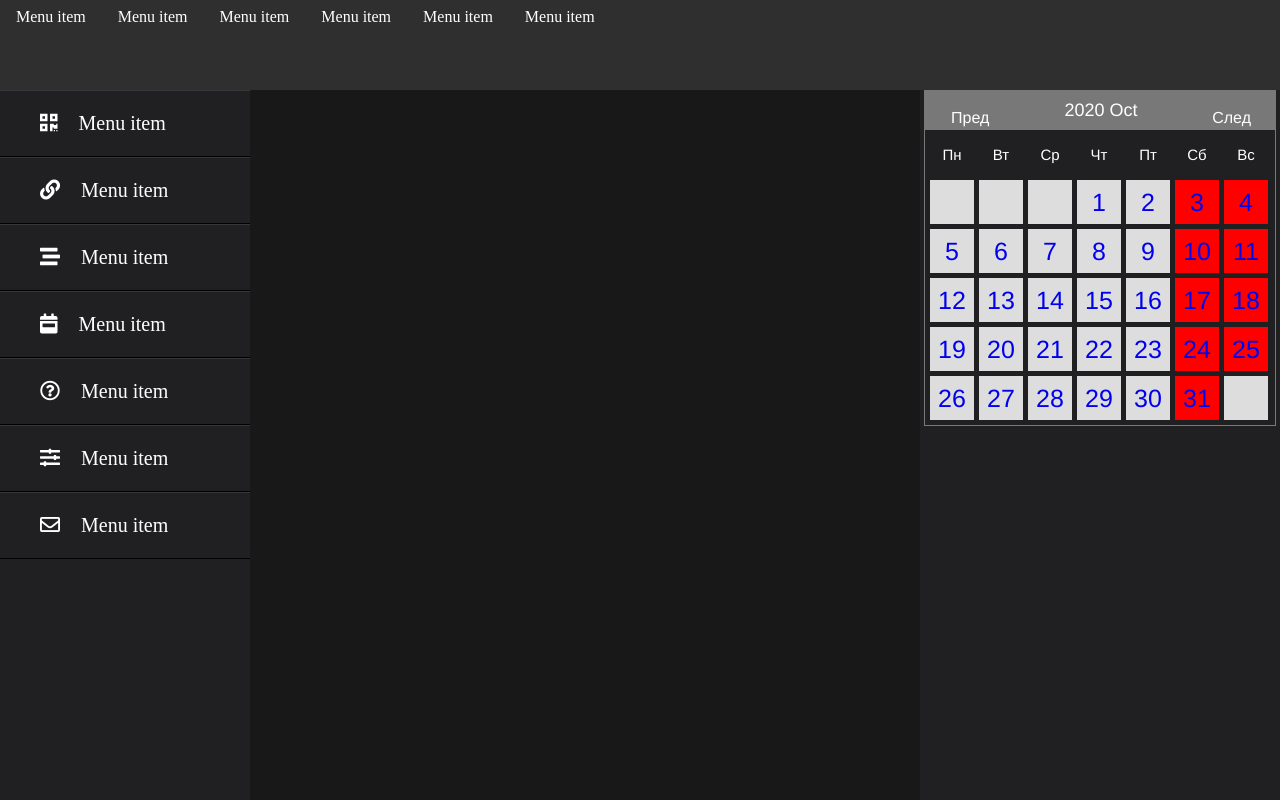
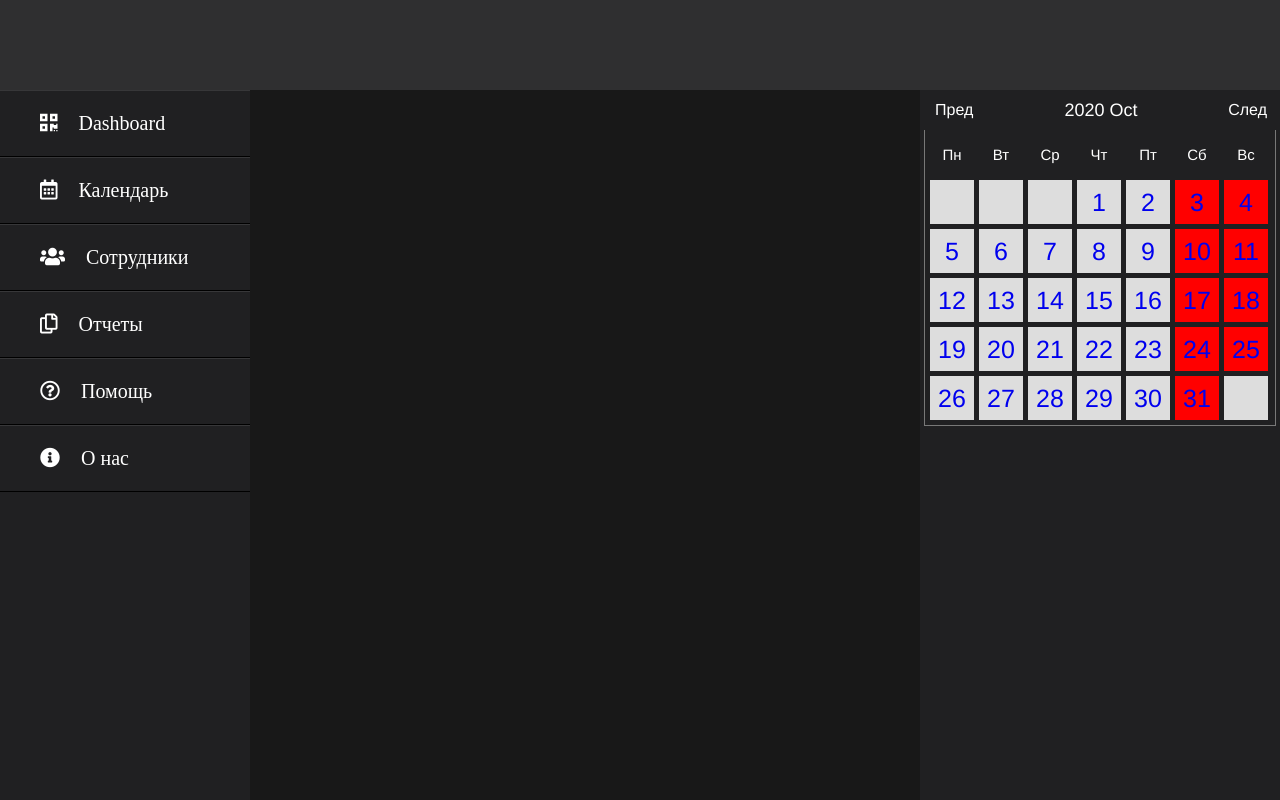
Before and after one commit to Dies1rae/DepTimeManager, a PHP site: page / in a window 1280 px wide. Run offline with PHP 8.4, Linux system fonts and the light colour scheme.

Commit message:
edit css

```diff
--- a/index.php
+++ b/index.php
@@ -12,57 +12,45 @@
 <body>
     <div id="container" class="wrapper">
         <header>
-            <div class="header">
-                <a href="" class="a-button">Menu item</a>
-                <a href="" class="a-button">Menu item</a>
-                <a href="" class="a-button">Menu item</a>
-                <a href="" class="a-button">Menu item</a>
-                <a href="" class="a-button">Menu item</a>
-                <a href="" class="a-button">Menu item</a>
-            </div>
+
         </header>
         <nav>
             <ul>
                 <li>
                     <a href="#">
                         <i class="fas fa-qrcode" aria-hidden="true"></i>
-                        <span>Menu item</span>
+                        <span>Dashboard</span>
                     </a>
                 </li>
                 <li>
                     <a href="#">
-                        <i class="fas fa-link" aria-hidden="true"></i>
-                        <span>Menu item</span>
+                    <i class="far fa-calendar-alt" aria-hidden="true"></i>
+                        <span>Календарь</span>
                     </a>
                 </li>
                 <li>
                     <a href="#">
-                        <i class="fas fa-stream" aria-hidden="true"></i>
-                        <span>Menu item</span>
+                    <i class="fas fa-users" aria-hidden="true"></i>
+                        <span>Сотрудники</span>
                     </a>
                 </li>
+
                 <li>
                     <a href="#">
-                        <i class="fas fa-calendar-week" aria-hidden="true"></i>
-                        <span>Menu item</span>
+                    <i class="far fa-copy" aria-hidden="true"></i>
+                        <span>Отчеты</span>
                     </a>
                 </li>
                 <li>
                     <a href="#">
                         <i class="far fa-question-circle" aria-hidden="true"></i>
-                        <span>Menu item</span>
+                        <span>Помощь</span>
                     </a>
                 </li>
                 <li>
                     <a href="#">
-                        <i class="fas fa-sliders-h" aria-hidden="true"></i>
-                        <span>Menu item</span>
-                    </a>
-                </li>
-                <li>
-                    <a href="#">
-                        <i class="far fa-envelope" aria-hidden="true"></i>
-                        <span>Menu item</span>
+                    <i class="fas fa-info-circle" aria-hidden="true"></i>
+                        <span>О нас</span>
                     </a>
                 </li>
             </ul>
--- a/style/calendar.css
+++ b/style/calendar.css
@@ -1,53 +1,53 @@
 /*******************************Calendar Top Navigation*********************************/
 div#calendar{
-    margin:0px auto;
-    padding:0px;
+    margin: 0px auto;
+    padding: 0px;
     width: 352px;
-    font-family:Helvetica, "Times New Roman", Times, serif;
+    font-family: Helvetica, "Times New Roman", Times, serif;
   }
 
 div#calendar div.box{
-      position:relative;
-      top:0px;
-      left:0px;
-      width:100%;
-      height:40px;
-      background-color:   #787878 ;
+    position: relative;
+    top: 0px;
+    left: 0px;
+    width: 100%;
+    height: 40px;
+    /* background-color: #787878 ;       */
 }
 
 div#calendar div.header{
-      line-height:40px;
-      vertical-align:middle;
-      position:absolute;
-      left:11px;
-      top:0px;
-      width:332px;
-      height:40px;
-      text-align:center;
+    line-height: 40px;
+    vertical-align: middle;
+    position: absolute;
+    left: 11px;
+    top: 0px;
+    width: 332px;
+    height: 40px;
+    text-align: center;
 }
 
 div#calendar div.header a.prev,div#calendar div.header a.next{
-      position:absolute;
-      top:0px;
+    position: absolute;
+    top: 0px;
     height: 17px;
-      display:block;
-      cursor:pointer;
-      text-decoration:none;
-      color:#FFF;
+    display: block;
+    cursor: pointer;
+    text-decoration: none;
+    color: #FFF;
 }
 
 div#calendar div.header span.title{
-      color:#FFF;
-      font-size:18px;
+    color: #FFF;
+    font-size: 18px;
 }
 
 
 div#calendar div.header a.prev{
-      left:0px;
+    left: 0px;
 }
 
 div#calendar div.header a.next{
-      right:0px;
+    right: 0px;
 }
 
 
@@ -55,39 +55,39 @@ div#calendar{
 
 /*******************************Calendar Content Cells*********************************/
 div#calendar div.box-content{
-      border:1px solid #787878 ;
-      border-top:none;
+    border: 1px solid #787878 ;
+    border-top: none;
 }
 
 
 
 div#calendar ul.label{
-      float:left;
+    float: left;
     margin: 0px;
     padding: 0px;
-      margin-top:5px;
+    margin-top: 5px;
     margin-left: 5px;
 }
 
 div#calendar ul.label li{
-      margin:0px;
-      padding:0px;
-      margin-right:5px;
-      float:left;
-      list-style-type:none;
-      width:44px;
-      height:40px;
-      line-height:40px;
-      vertical-align:middle;
-      text-align:center;
-      color:#fff;
+    margin: 0px;
+    padding: 0px;
+    margin-right: 5px;
+    float: left;
+    list-style-type: none;
+    width: 44px;
+    height: 40px;
+    line-height: 40px;
+    vertical-align: middle;
+    text-align: center;
+    color: #fff;
     font-size: 15px;
     background-color: transparent;
 }
 
 
 div#calendar ul.dates{
-      float:left;
+    float: left;
     margin: 0px;
     padding: 0px;
     margin-left: 5px;
@@ -96,30 +96,30 @@ div#calendar{
 
 /** overall width = width+padding-right**/
 div#calendar ul.dates li{
-      margin:0px;
-      padding:0px;
-      margin-right:5px;
+    margin: 0px;
+    padding: 0px;
+    margin-right: 5px;
     margin-top: 5px;
-      line-height:44px;
-      vertical-align:middle;
-      float:left;
-      list-style-type:none;
-      width:44px;
-      height:44px;
-      font-size:25px;
+    line-height: 44px;
+    vertical-align: middle;
+    float: left;
+    list-style-type: none;
+    width: 44px;
+    height: 44px;
+    font-size: 25px;
     background-color: #DDD;
-      color:#000;
-      text-align:center;
+    color: #000;
+    text-align: center;
 }
 
 div#calendar ul.dates li.sat, div#calendar ul.dates li.sun{
-	background-color:red;
+	background-color: red;
 }
 
 :focus{
-      outline:none;
+    outline: none;
 }
 
 div.clear{
-      clear:both;
+    clear: both;
 }
--- a/style/style.css
+++ b/style/style.css
@@ -42,36 +42,6 @@ aside{
     height: 100%;
 }
 
-.header{
-    width: 100%;
-    height: 100%;
-    overflow: hidden;
-    content: "";
-    display: table;
-    clear: both;
-}
-
-.header > a{
-    color: #fff;
-    padding: 8px 16px;
-    float: left;
-    width: auto;
-    border: none;
-    display: block;
-    outline: 0;
-}
-
-.a-button{
-    vertical-align: middle;
-    overflow: hidden;
-    text-decoration: none;
-    color: inherit;
-    background-color: inherit;
-    text-align: center;
-    cursor: pointer;
-    white-space: nowrap;
-}
-
 /* sidebar menu */
 nav ul{
     list-style: none;
```
Lines whose indentation alone changed are shown as unchanged.
